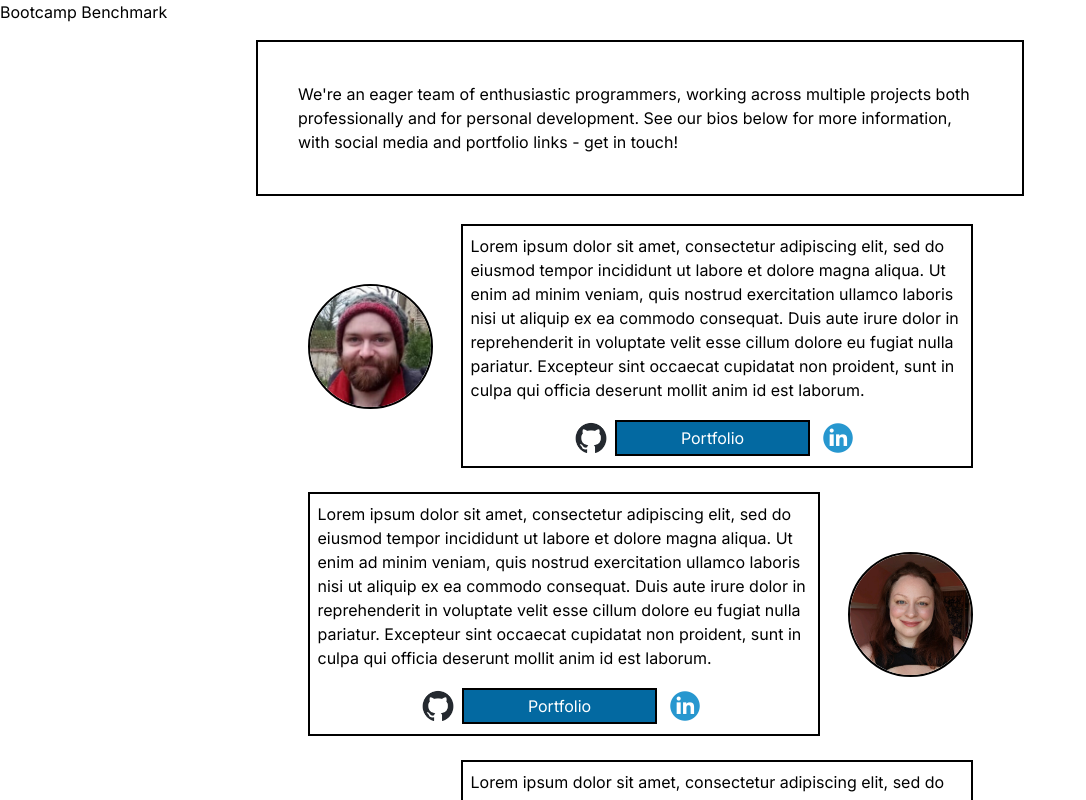
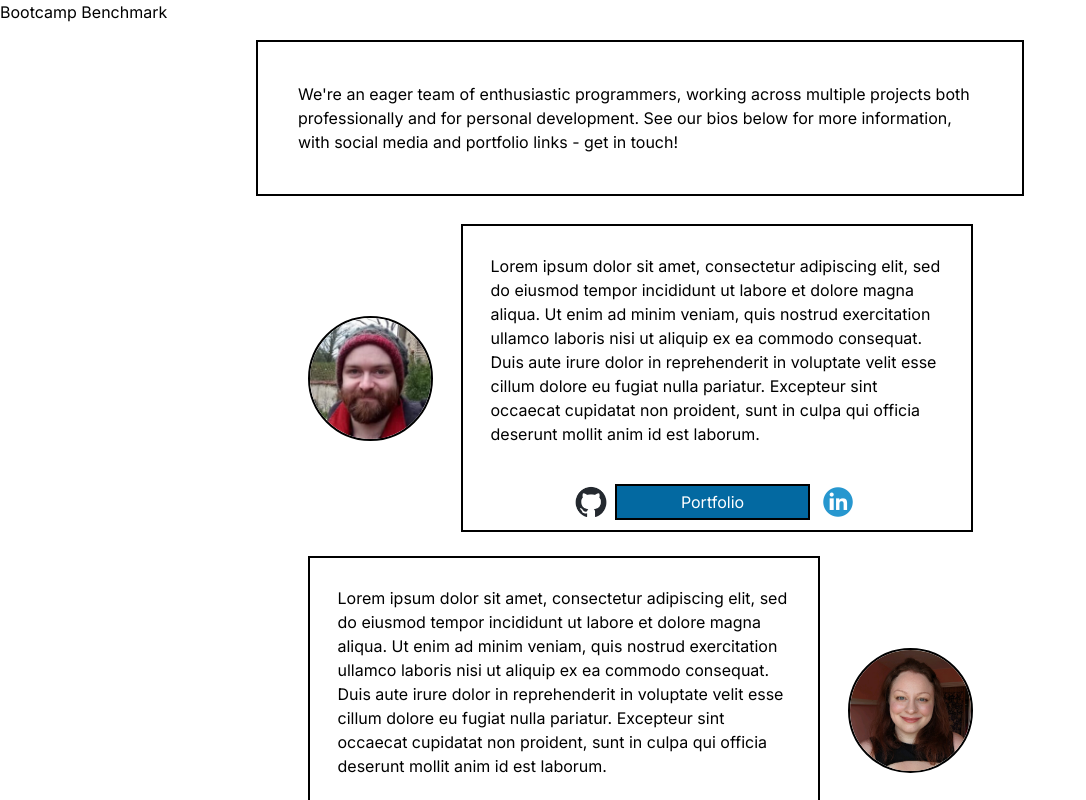
Before and after one commit to beaver-factory/bootcamp_benchmark_webapp, a Next.js app: page /about-us in a window 1280 px wide. Shown: the top 800 px of the page, without its empty margins (0-1086 px from the left). Built offline with nearby package versions, Linux system fonts and the light colour scheme.

Commit message:
fix: explicit black paragraph text

```diff
--- a/src/app/about-us/components/aboutUsBio.tsx
+++ b/src/app/about-us/components/aboutUsBio.tsx
@@ -1,7 +1,7 @@
 export default function aboutUsBio() {
   return (
     <section className="w-[100vw] h-max flex justify-center align-center ">
-      <p className="border-solid border-black border-2 p-10 mb-5 w-[60%] h-max bg-white">
+      <p className="border-solid border-black border-2 p-10 mb-5 w-[60%] text-black h-max bg-white">
         We're an eager team of enthusiastic programmers, working across multiple projects both professionally and for personal development. See our bios below for more information, with social media and portfolio links - get in touch!
       </p>
     </section>
--- a/src/app/about-us/components/bioItem.tsx
+++ b/src/app/about-us/components/bioItem.tsx
@@ -33,7 +33,7 @@ export default function bioItem({
         src={imgSrc}
       ></img>
       <section className="w-[40vw] gap-4 h-max border-solid border-black border-2 flex flex-col justify-center items-center p-2 bg-white">
-        <p className="h-max ">{bio}</p>
+        <p className="h-max text-black p-5">{bio}</p>
         <BioLinks
           githubUrl={githubUrl ?? ""}
           portfolioUrl={portfolioUrl ?? ""}
```
